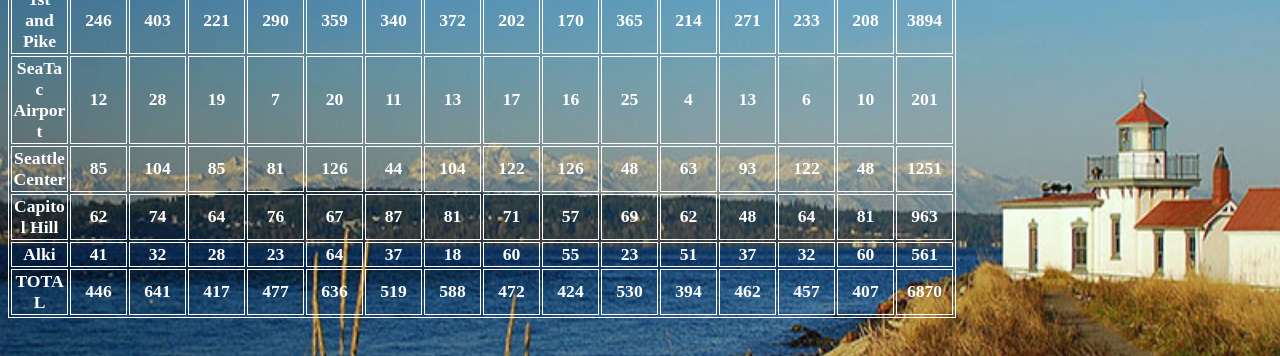
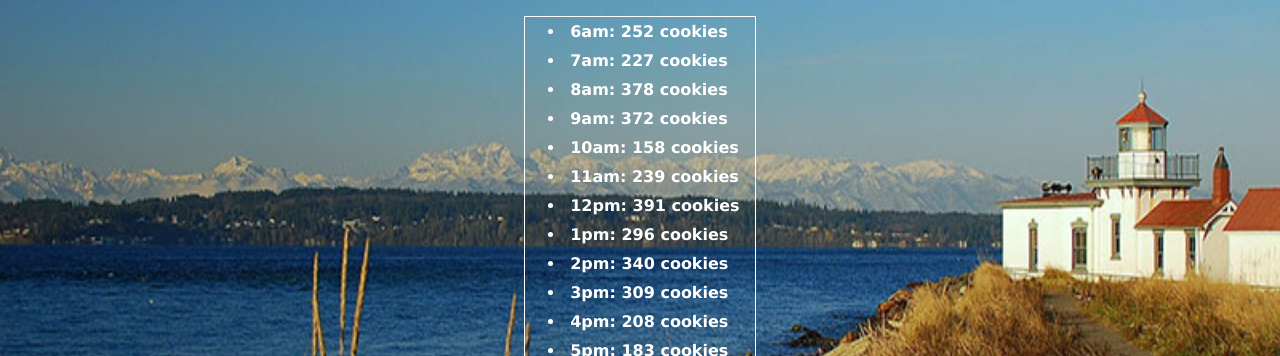
Before and after one commit to clesesne3/cookie-stand, a plain HTML site: page sales.html in a window 1280 px wide. Shown: the part 173-529 px from the top of the page. Drawn offline with Linux system fonts and the light colour scheme.

Commit message:
final style edits for Lab6

```diff
--- a/sales.html
+++ b/sales.html
@@ -7,7 +7,7 @@
   </head>
   <body>
     <h1 class="text">Cookie Sales by Location</h1>
-    <table id="cookiestands">
+    <!--table id="cookiestands">
 
     </table>
     <br>
@@ -15,7 +15,7 @@
     <table id="cookietosser">
 
     </table>
-    <script type="text/javascript" src="sales_constructor.js"></script>
-    <!--script type="text/javascript" src="sales.js"></script-->
+    <script type="text/javascript" src="sales_constructor.js"></script-->
+    <script type="text/javascript" src="sales.js"></script>
   </body>
 </html>
```
